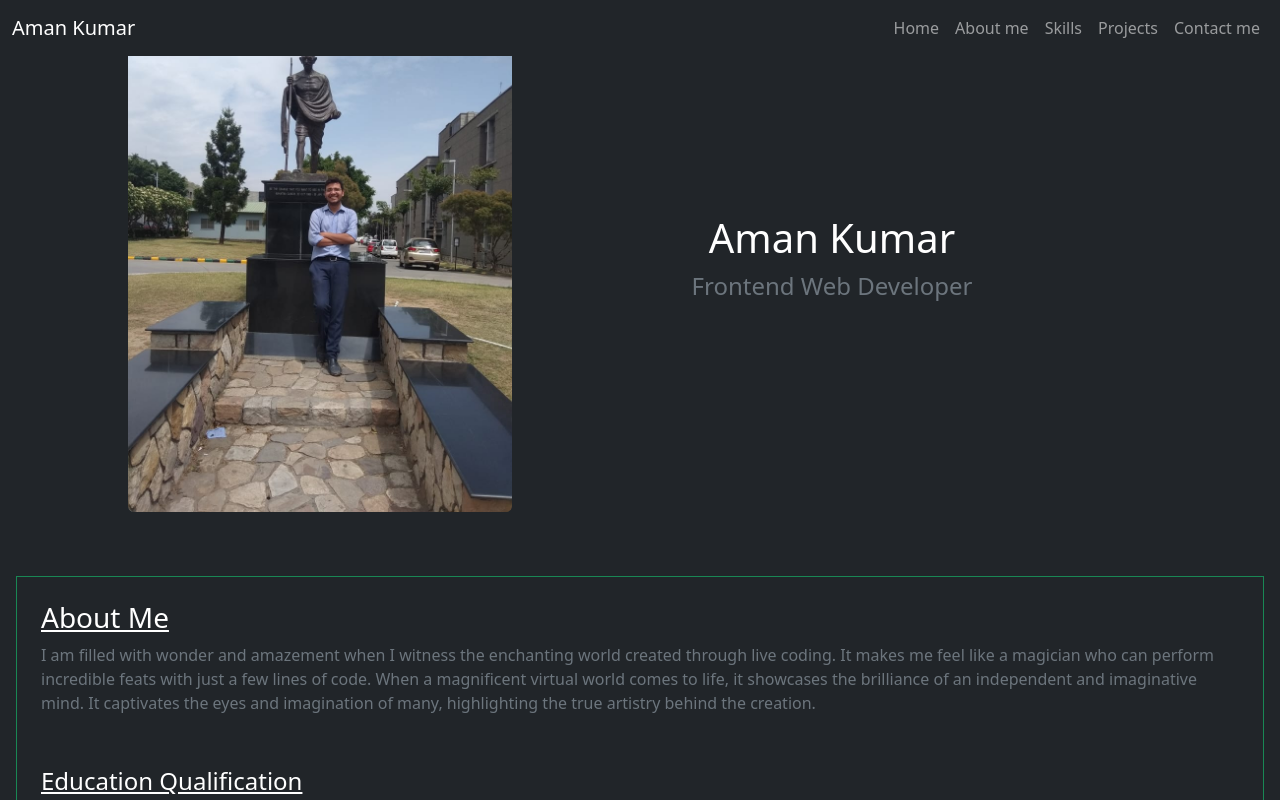
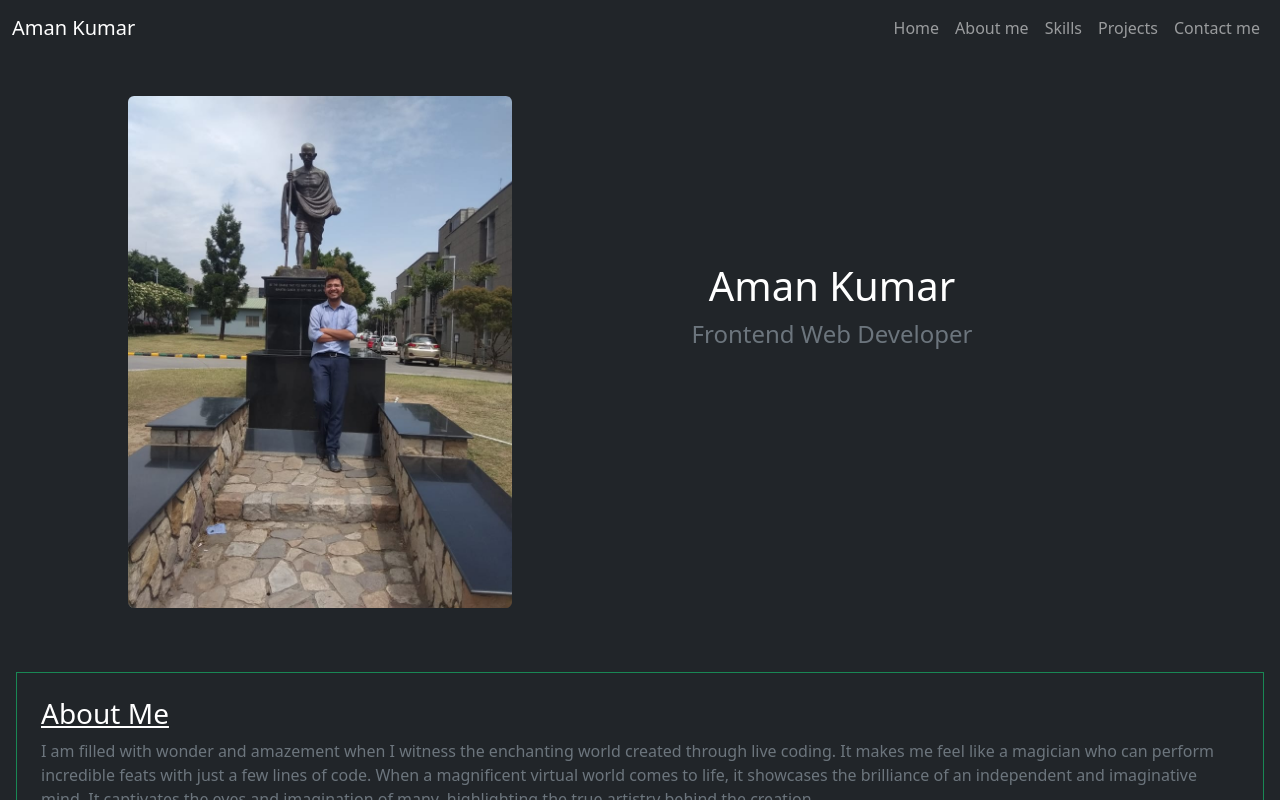
Before and after one commit to aman01197kumar/portfolio, a React (Vite) app: page / in a window 1280 px wide. Shown: the top 800 px of the page. Built offline with nearby package versions, Linux system fonts and the light colour scheme.

Commit message:
fixed: navbar

```diff
--- a/src/components/Header.tsx
+++ b/src/components/Header.tsx
@@ -11,7 +11,7 @@ import Skills from "./Skills";
 function Header() {
   return (
     <>
-      <Navbar expand="lg" bg="dark" data-bs-theme="dark" className="position-fixed w-100 z-index-1111">
+      <Navbar expand="lg" bg="dark" data-bs-theme="dark" className="position-fixed w-100 z-3">
         <Container fluid>
           <Navbar.Brand href="#">Aman Kumar</Navbar.Brand>
           <Navbar.Toggle aria-controls="navbarScroll" />
--- a/src/styles/landingPage.module.scss
+++ b/src/styles/landingPage.module.scss
@@ -1,6 +1,8 @@
 .landingpage__wrapper{
     width: 100%;
-
+.image{
+  margin-top: 6rem;
+}
 }
 @media only screen and (max-width: 600px) {
     .landingpage__wrapper {
```
Also changed, not shown: src/components/LandingPage.tsx (line endings or trailing spaces).
